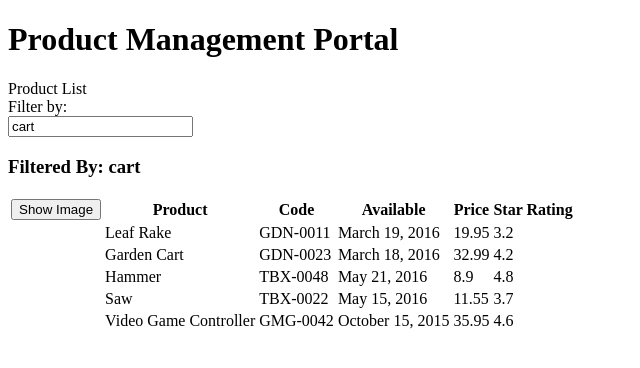
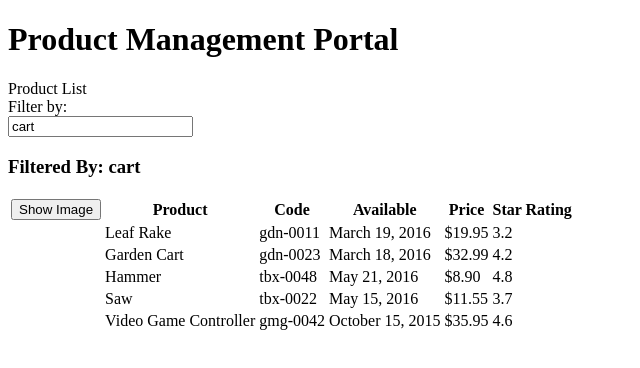
Before and after one commit to AradhanaSingh/my-app, an Angular app: page / in a window 1280 px wide. Shown: the top 368 px of the page, without its empty margins (0-640 px from the left). Built offline with nearby package versions, Linux system fonts and the light colour scheme.

Commit message:
using pipes for data transformation

```diff
--- a/src/app/products/product-list.component.html
+++ b/src/app/products/product-list.component.html
@@ -58,9 +58,11 @@
                         </td>
                         <!--using interpolation to get values of propert-->
                         <td>{{product.productName}}</td>
-                        <td>{{product.productCode}}</td>
+                        <td>{{product.productCode | lowercase}}</td>
                         <td>{{product.releaseDate}}</td>
-                        <td>{{product.price}}</td>
+                        <!-- adding pipe to tranfor data-->
+                        <!-- 1.2-2, at least one number to the left of the decimal place and only two numbers to the right of the decimal place-->
+                        <td>{{product.price | currency:'USD':true:'1.2-2' }}</td>
                         <td>{{product.starRating}}</td>
                     </tr>
                 </tbody>
```
